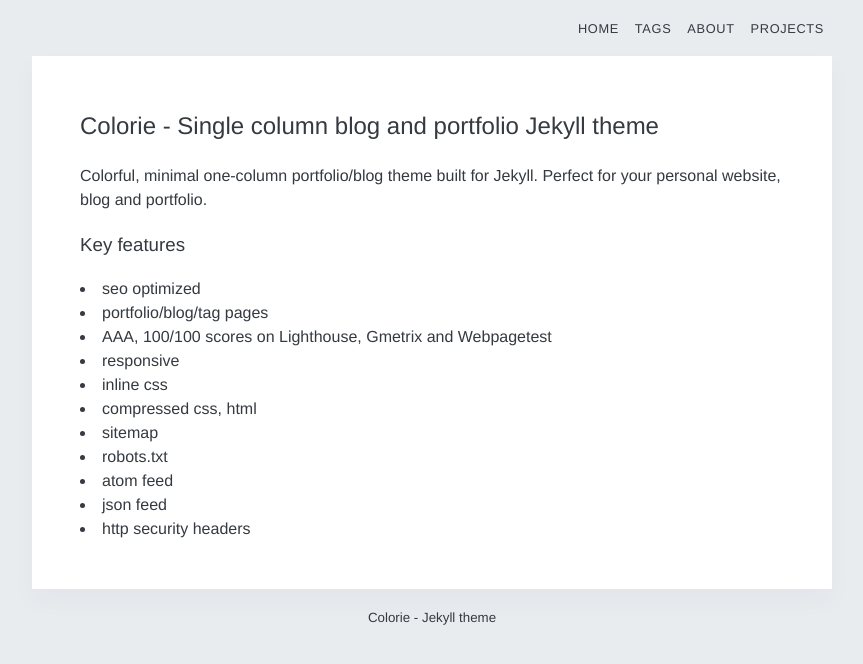
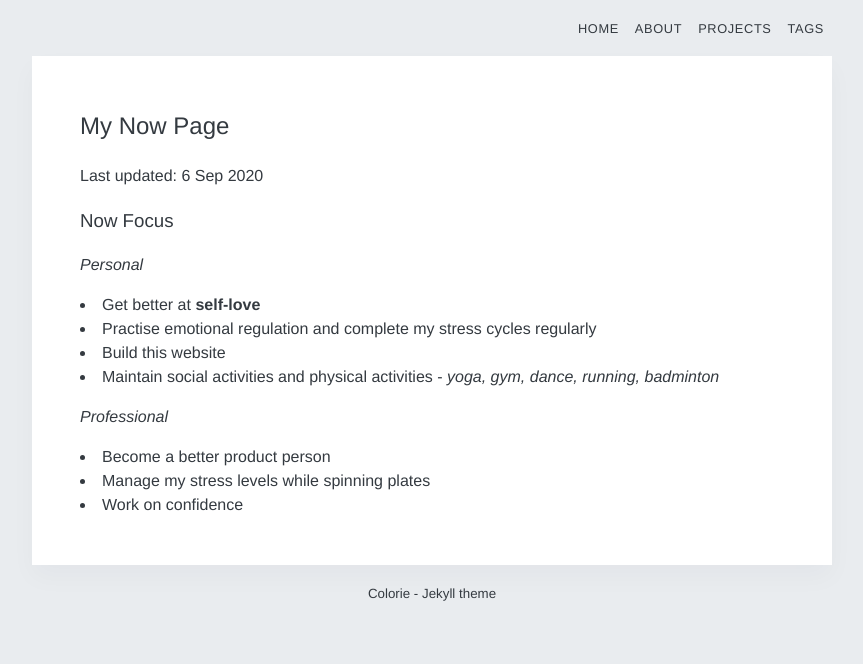
Before and after one commit to ningyuuu/alanagoh.github.io, a Jekyll site: the page built from _pages/about.md, in a window 1280 px wide. Shown: the top 664 px of the page, without its empty margins (208-1071 px from the left). Built offline with Jekyll 4.4.1, drawn with Linux system fonts in a browser that asks for light colours; some web fonts are replaced.

Commit message:
updated config, about page, and wrote first post

```diff
--- a/_config.yml
+++ b/_config.yml
@@ -4,19 +4,19 @@
   url:          https://alanagoh.github.io
   email:        alanagohpz@gmail.com
   avatar:
-title: Colorie
-description: Colorie - Single column blog and portfolio Jekyll theme
+title: alana's digital space
+description: My blog - noting down life's lessons and wonders
 logo:
 image:
-twitter: ronaldsvilcins
+twitter: agohpz
 twitter:
-  username: ronaldsvilcins
-  creator: ronaldsvilcins
+  username: agohpz
+  creator: agohpz
   card: summary
 social:
-  name: Ronalds Vilcins
+  name: Alana Goh
   links:
-    - https://twitter.com/#
+    - https://twitter.com/agohpz
     - https://www.dribbble.com/#
     - https://github.com/#
     - https://codepen.io/#
--- a/_includes/navigation.html
+++ b/_includes/navigation.html
@@ -1,8 +1,8 @@
 <nav role="navigation">
   <ul>
     <li><a href="/" {% if page.url == "/" %}class="active"{% endif %}>Home</a></li>
-    <li><a href="/tags" {% if page.url == "/tags" %}class="active"{% endif %}>Tags</a></li>
     <li><a href="/about" {% if page.url == "/about" %}class="active"{% endif %}>About</a></li>
     <li><a href="/projects" {% if page.url == "/projects" %}class="active"{% endif %}>Projects</a></li>
+    <li><a href="/tags" {% if page.url == "/tags" %}class="active"{% endif %}>Tags</a></li>
   </ul>
 </nav>
--- a/_pages/about.md
+++ b/_pages/about.md
@@ -3,20 +3,18 @@
 title: About
 ---
 
-## Colorie - Single column blog and portfolio Jekyll theme
+## My Now Page
 
-Colorful, minimal one-column portfolio/blog theme built for Jekyll. Perfect for your personal website, blog and portfolio.
+Last updated: 6 Sep 2020
 
-### Key features
+### Now Focus
+*Personal*
+* Get better at **self-love**
+* Practise emotional regulation and complete my stress cycles regularly
+* Build this website
+* Maintain social activities and physical activities - *yoga, gym, dance, running, badminton*
 
-- seo optimized
-- portfolio/blog/tag pages
-- AAA, 100/100 scores on Lighthouse, Gmetrix and Webpagetest
-- responsive
-- inline css
-- compressed css, html
-- sitemap
-- robots.txt
-- atom feed
-- json feed
-- http security headers
+*Professional*
+* Become a better product person
+* Manage my stress levels while spinning plates
+* Work on confidence
```
Also changed, not shown: __config.yml (deleted, +0 -41 lines), _posts/2020-09-04-helooo.markdown (deleted, +0 -32 lines), _posts/2020-09-05-welcome-to-jekyll.markdown (deleted, +0 -32 lines), _posts/2020-09-06-colors and css.markdown (deleted, +0 -32 lines), _posts/2020-09-06-testing colors 2.markdown (deleted, +0 -32 lines), _posts/2020-09-06-testing colors 3.markdown (deleted, +0 -32 lines), _posts/2020-09-06-the-new-experiment.markdown (added, +45 -0 lines), _projects/2014-03-03-project-one.md (deleted, +0 -9 lines), _projects/2014-03-04-project-two.md (deleted, +0 -9 lines), _projects/2016-04-05-project-three.md (deleted, +0 -9 lines), _projects/2020-09-06-project-one.md (added, +14 -0 lines).
